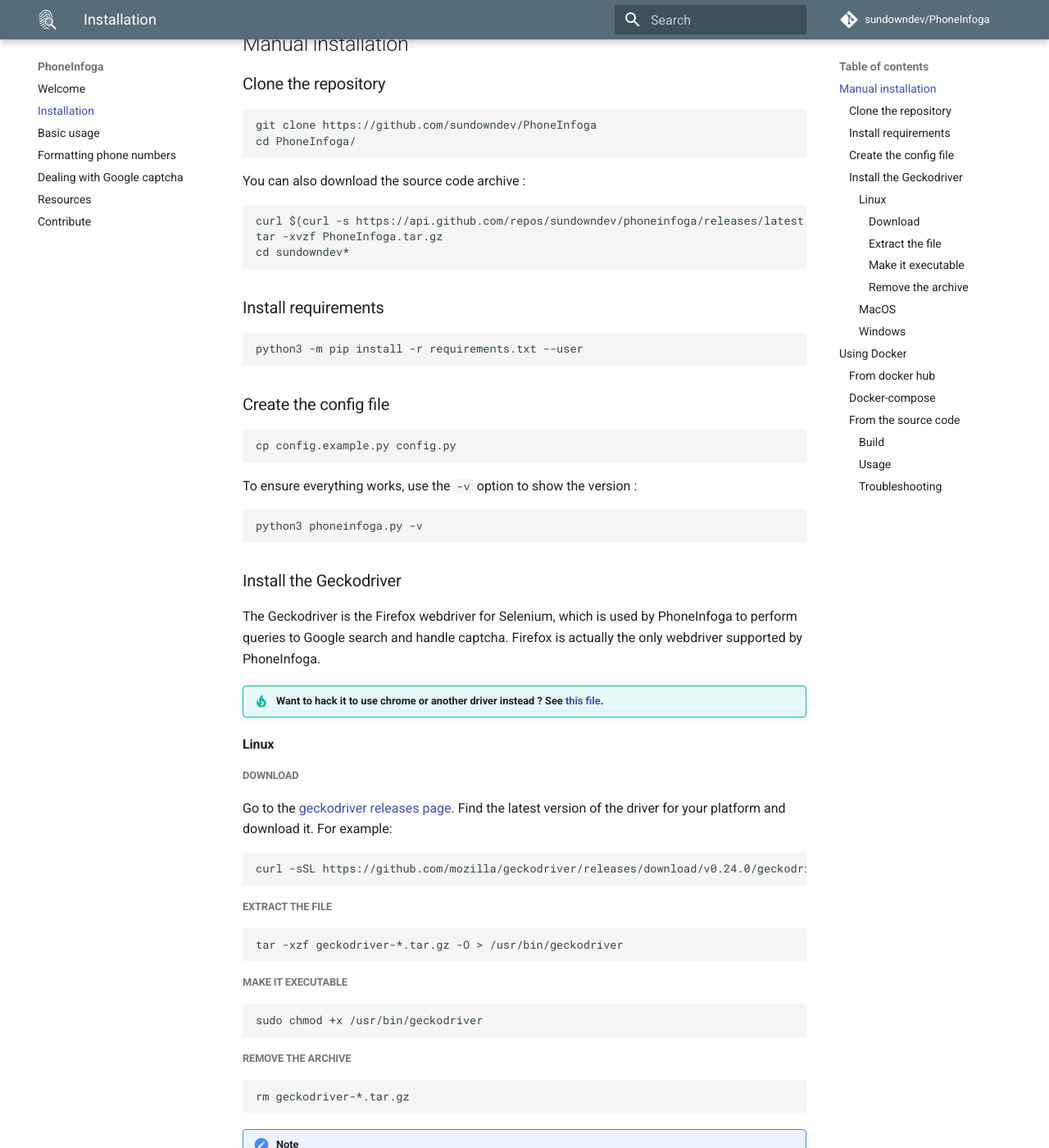
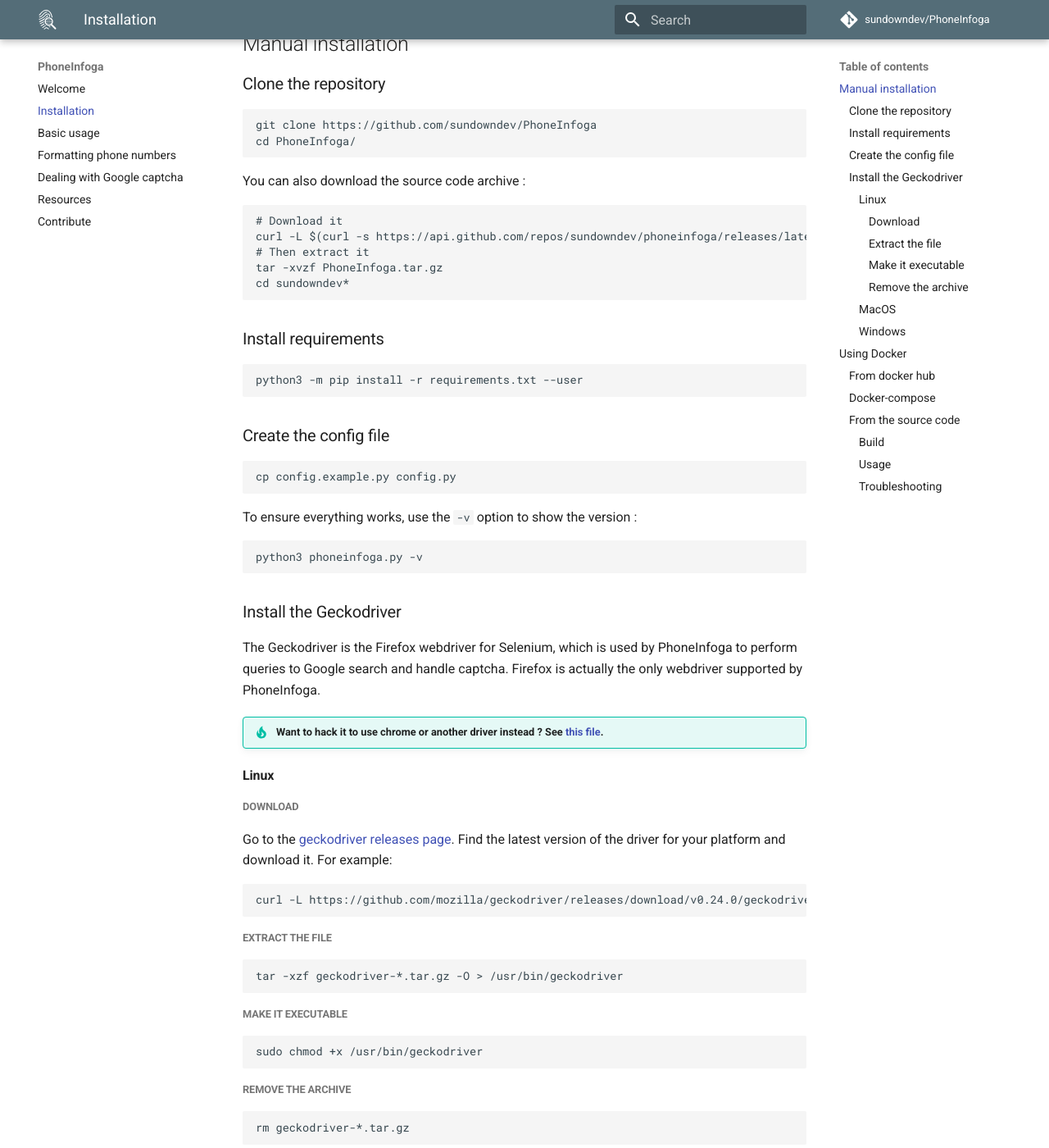
Before and after one commit to sundowndev/phoneinfoga, an MkDocs documentation site: the page built from docs/install.md, in a window 1280 px wide and 1400 px high, scrolled down 326 px. Shown: the whole window at 82% size. Built offline with MkDocs 1.6.1 and Material for MkDocs 9.7.7, drawn with Linux system fonts in a browser that asks for light colours; comment, search, counter and statistics services are not loaded.

Commit message:
docs: install
Making the Geckodriver download not silent (curl).

Also fix a typo in tarball download command.

````diff
--- a/docs/install.md
+++ b/docs/install.md
@@ -17,7 +17,9 @@
 You can also download the source code archive :
 
 ```shell
-curl $(curl -s https://api.github.com/repos/sundowndev/phoneinfoga/releases/latest | grep tarball_url | cut -d '"' -f 4) -o PhoneInfoga.tar.gz
+# Download it
+curl -L $(curl -s https://api.github.com/repos/sundowndev/phoneinfoga/releases/latest | grep tarball_url | cut -d '"' -f 4) -o PhoneInfoga.tar.gz
+# Then extract it
 tar -xvzf PhoneInfoga.tar.gz
 cd sundowndev*
 ```
@@ -53,7 +55,7 @@
 Go to the [geckodriver releases page](https://github.com/mozilla/geckodriver/releases). Find the latest version of the driver for your platform and download it. For example:
 
 ```shell
-curl -sSL https://github.com/mozilla/geckodriver/releases/download/v0.24.0/geckodriver-v0.24.0-linux64.tar.gz -o geckodriver-v0.24.0-linux64.tar.gz
+curl -L https://github.com/mozilla/geckodriver/releases/download/v0.24.0/geckodriver-v0.24.0-linux64.tar.gz -o geckodriver-v0.24.0-linux64.tar.gz
 ```
 
 ##### Extract the file
````
